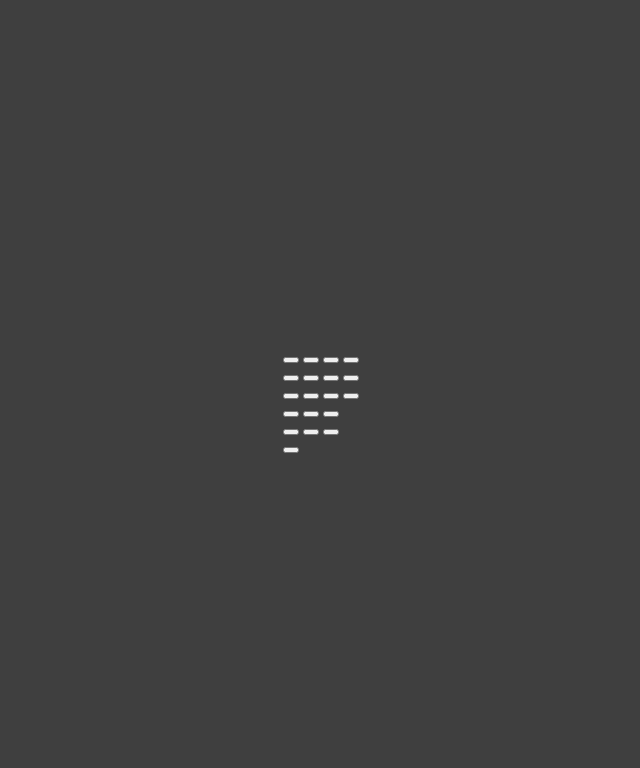
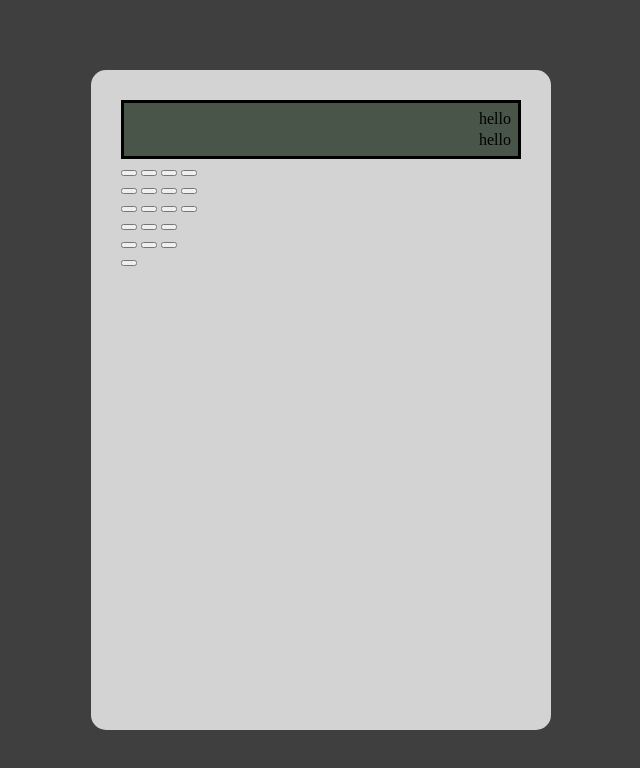
Before and after one commit to edlombanal/calculator, a plain HTML site: page index.html in a window 1280 px wide. Shown: the whole page, without its empty margins (319-959 px from the left). Drawn offline with Linux system fonts and the light colour scheme.

Commit message:
Add initial screen styling

```diff
--- a/index.css
+++ b/index.css
@@ -7,9 +7,26 @@ body{
     margin: 0;
     height: 100%;
     background-color: rgb(63, 63, 63);
-}s
+}
 
 .content{
     display: flex;
     flex-direction: column;
+    width: 400px;
+    height: 600px;
+    background-color: lightgray;
+    border-radius: 15px;
+    padding: 30px;
 }
+
+.screen{
+    display: flex;
+    flex-direction: column;
+    justify-content: flex-end;
+    align-items: flex-end;
+    padding: 7px;
+    gap: 3px;
+    border-width: 2 px;
+    border-style: solid;
+    background-color: rgb(72, 85, 72);
+}
--- a/index.html
+++ b/index.html
@@ -11,8 +11,8 @@
   <body>
     <div class="content">
       <div class="screen">
-        <div class="operation"></div>
-        <div class="result"></div>
+        <div class="operation">hello</div>
+        <div class="result">hello</div>
       </div>
       <div class="buttons">
         <div class="row">
```
